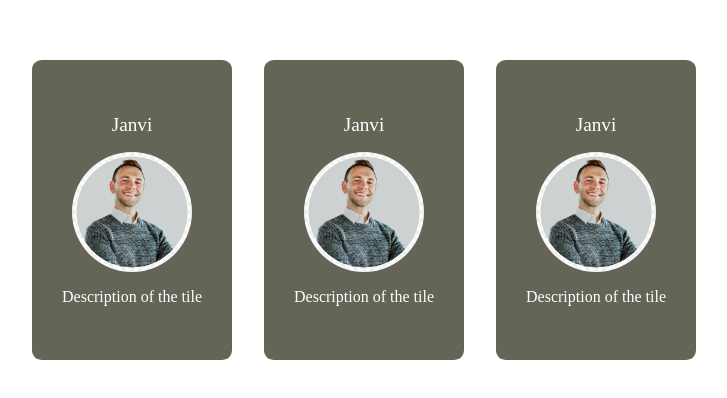
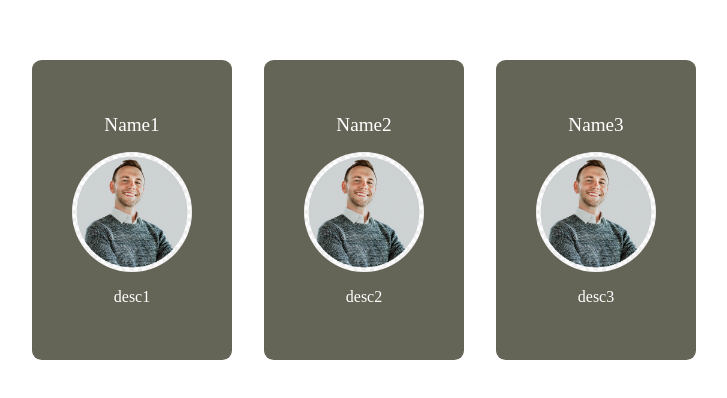
Before and after one commit to janvi7414/react_repo, a React app in the folder second-react-project/: page / in a window 1280 px wide. Shown: the part 190-588 px from the top of the page, without its empty margins (276-1003 px from the left). Built offline with nearby package versions, Linux system fonts and the light colour scheme; the HTML template or start-up script is replaced by a standard one.

Commit message:
added respective name and desc

```diff
--- a/second-react-project/src/App.jsx
+++ b/second-react-project/src/App.jsx
@@ -6,9 +6,9 @@ function App() {
 
   return (
       <div className="AppDiv">
-        <UserCard/>
-        <UserCard/>
-        <UserCard/>
+        <UserCard name="Name1" desc="desc1" />
+        <UserCard name="Name2" desc="desc2"/>
+        <UserCard name="Name3" desc="desc3"/>
 
       </div>
   )
--- a/second-react-project/src/components/UserCard.jsx
+++ b/second-react-project/src/components/UserCard.jsx
@@ -2,12 +2,12 @@ import React from 'react'
 import "./UserCard.css"
 import profile1 from '../assets/profile1.png'
 
-const UserCard = () => {
+const UserCard = (props) => {
   return (
     <div className="user_div">
-      <p id="user_name" >Janvi</p>
+      <p id="user_name" >{props.name}</p>
       <img id="user_img" src={profile1} alt="i" />
-      <p id="user_desc">Description of the tile</p>
+      <p id="user_desc">{props.desc}</p>
     </div>
   )
 }
```
